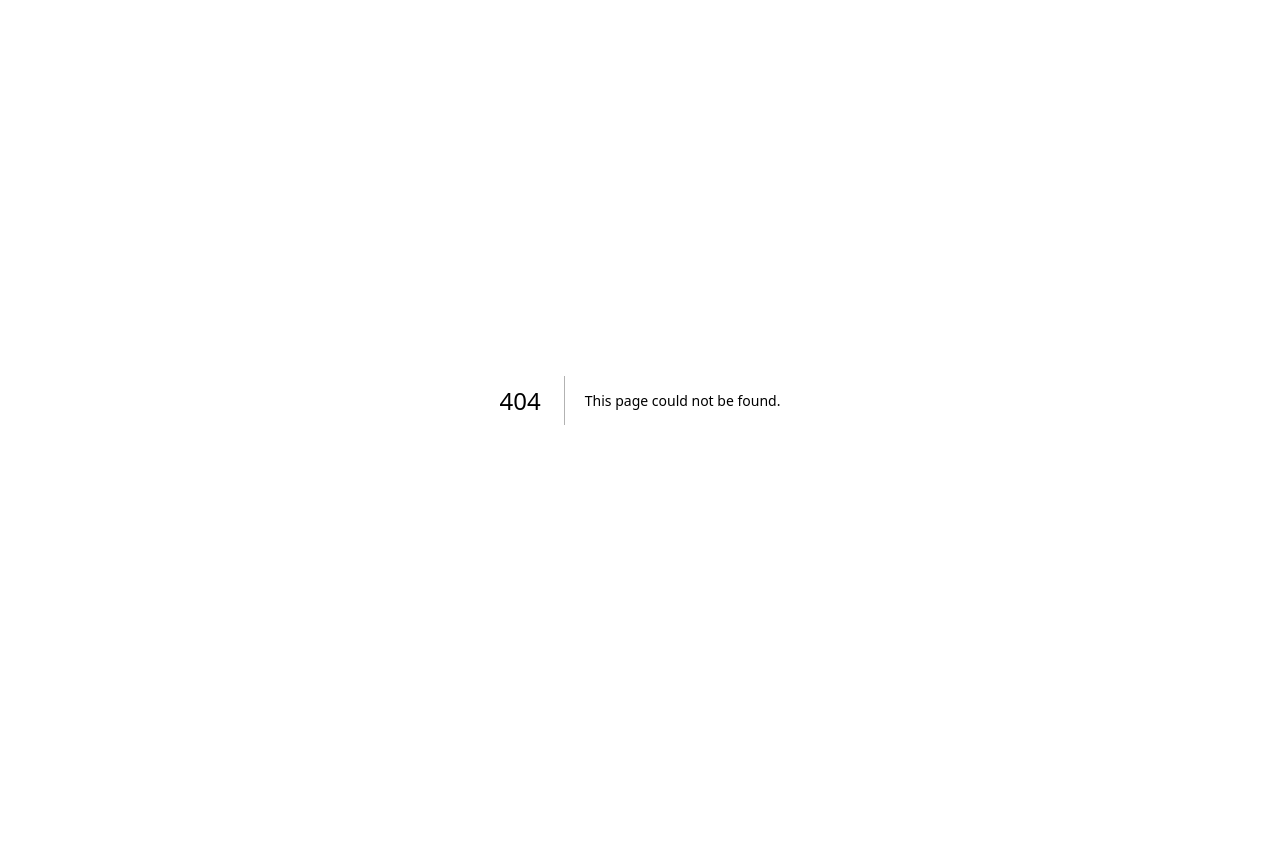
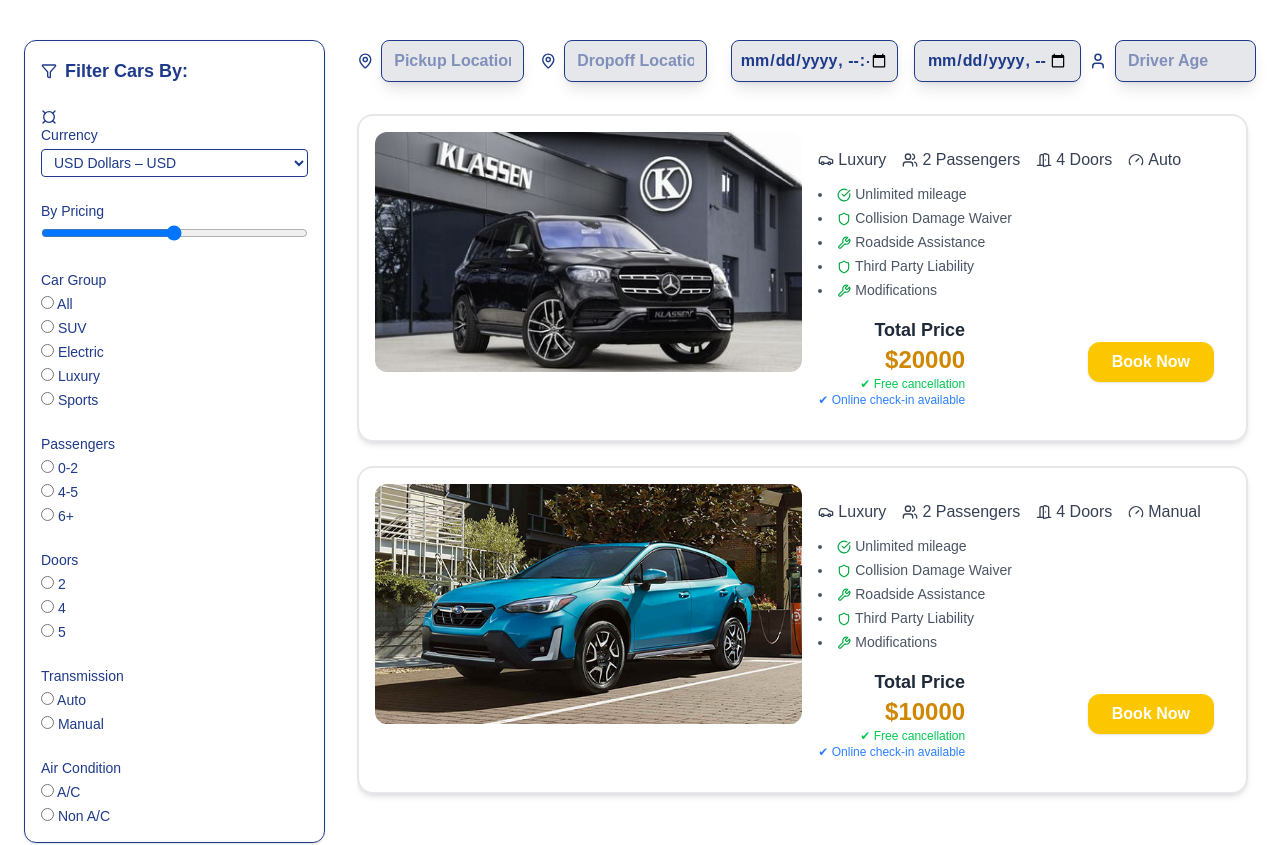
Before and after one commit to Dinesh0017/car-rent-platform, a Next.js app: page /bookcar in a window 1280 px wide. Before the commit this address had no page. Shown: the top 845 px of the page. Before the commit the page ends 800 px from the top, so only its background shows below. Built offline with nearby package versions, Linux system fonts and the light colour scheme.

Commit message:
book now

```diff
--- a/package.json
+++ b/package.json
@@ -13,6 +13,7 @@
     "@tailwindcss/postcss": "^4.1.1",
     "framer-motion": "^12.6.3",
     "leaflet": "^1.9.4",
+    "lucide-react": "^0.487.0",
     "next": "15.2.4",
     "postcss": "^8.5.3",
     "react": "^19.0.0",
--- /dev/null
+++ b/src/app/bookcar/page.js
@@ -0,0 +1,23 @@
+import Navbar from "@/components/Navbar";
+import Footer from "@/components/Footer";
+import CarCard from "@/components/BookCar";
+
+
+export default function BookCar() {
+    return(
+        <>
+
+        <CarCard
+        title="Bugatti Chiron"
+        image="assets/bens.jpg"
+        passengers={2}
+        doors={4}
+        transmission="Auto"
+        price={20000}
+      />
+        <Footer />
+
+
+        </>
+    );
+}
--- /dev/null
+++ b/src/components/BookCar.js
@@ -0,0 +1,184 @@
+'use client';
+
+import {
+  Car, Users, DoorOpen, Gauge, CheckCircle, Shield,
+  Wrench, CalendarClock, MapPin, User, Filter,
+  Currency
+} from 'lucide-react';
+
+const CarCard = () => {
+  const carData = [
+    {
+      title: 'Bugatti Chiron',
+      image: 'assets/bens.jpg',
+      passengers: 2,
+      doors: 4,
+      transmission: 'Auto',
+      price: 20000,
+    },
+    {
+      title: 'Bugatti Chiron',
+      image: 'assets/subaru.jpg',
+      passengers: 2,
+      doors: 4,
+      transmission: 'Manual',
+      price: 10000,
+    },
+    {
+      title: 'Bugatti Chiron',
+      image: 'assets/bens.jpg',
+      passengers: 2,
+      doors: 4,
+      transmission: 'Auto',
+      price: 20000,
+    },
+    {
+        title: 'Bugatti Chiron',
+        image: 'assets/subaru.jpg',
+        passengers: 2,
+        doors: 4,
+        transmission: 'Manual',
+        price: 10000,
+      },
+  ];
+
+  return (
+    <main className="max-w-7xl mx-auto px-6 py-10 flex flex-col lg:flex-row gap-8 text-primary">
+      {/* Left Filter Sidebar */}
+      <aside className="w-full lg:w-1/4 border rounded-xl p-4 space-y-6 shadow-sm text-sm">
+        <h2 className="font-bold text-lg flex items-center gap-2"><Filter size={16} /> Filter Cars By:</h2>
+
+        <div>
+          <label className="block font-medium mb-1"><Currency size={16} />Currency</label>
+          <select className="w-full border px-2 py-1 rounded">
+            <option>USD Dollars – USD</option>
+            <option>Euro – EUR</option>
+            <option>INR – INR</option>
+          </select>
+        </div>
+
+        <div>
+          <label className="block font-medium mb-1">By Pricing</label>
+          <input type="range" min="1000" max="50000" className="w-full " />
+        </div>
+
+        <div>
+          <label className="block font-medium mb-1">Car Group</label>
+          <div className="space-y-1">
+            <div><input type="radio" name="group" /> All</div>
+            <div><input type="radio" name="group" /> SUV</div>
+            <div><input type="radio" name="group" /> Electric</div>
+            <div><input type="radio" name="group" /> Luxury</div>
+            <div><input type="radio" name="group" /> Sports</div>
+          </div>
+        </div>
+
+        <div>
+          <label className="block font-medium mb-1">Passengers</label>
+          <div className="space-y-1">
+            <div><input type="radio" name="passengers" /> 0-2</div>
+            <div><input type="radio" name="passengers" /> 4-5</div>
+            <div><input type="radio" name="passengers" /> 6+</div>
+          </div>
+        </div>
+
+        <div>
+          <label className="block font-medium mb-1">Doors</label>
+          <div className="space-y-1">
+            <div><input type="radio" name="doors" /> 2</div>
+            <div><input type="radio" name="doors" /> 4</div>
+            <div><input type="radio" name="doors" /> 5</div>
+          </div>
+        </div>
+
+        <div>
+          <label className="block font-medium mb-1">Transmission</label>
+          <div className="space-y-1">
+            <div><input type="radio" name="transmission" /> Auto</div>
+            <div><input type="radio" name="transmission" /> Manual</div>
+          </div>
+        </div>
+
+        <div>
+          <label className="block font-medium mb-1">Air Condition</label>
+          <div className="space-y-1">
+            <div><input type="radio" name="ac" /> A/C</div>
+            <div><input type="radio" name="ac" /> Non A/C</div>
+          </div>
+        </div>
+      </aside>
+
+      {/* Right Main Content */}
+      <section className="w-full lg:w-3/4">
+        {/* Top Filters */}
+        <div className="grid grid-cols-1 md:grid-cols-5 gap-4 mb-8 text-primary font-bold ">
+          <div className="flex items-center gap-2  ">
+            <MapPin size={20} />
+            <input type="text" placeholder="Pickup Location" className="w-full px-3 py-2 border rounded-lg bg-gray-200 shadow-lg" />
+          </div>
+          <div className="flex items-center gap-2">
+            <MapPin size={20} />
+            <input type="text" placeholder="Dropoff Location" className="w-full px-3 py-2 border rounded-lg bg-gray-200 shadow-lg" />
+          </div>
+          <div className="flex items-center gap-2 ">
+            <CalendarClock size={18} />
+            <input type="datetime-local" className="w-full px-2 py-2 border rounded-lg bg-gray-200 shadow-lg" />
+          </div>
+          <div className="flex items-center gap-2">
+            <CalendarClock size={18} />
+            <input type="datetime-local" className="w-full px-3 py-2 border rounded-lg bg-gray-200 shadow-lg" />
+          </div>
+          <div className="flex items-center gap-2">
+            <User size={22} />
+            <input type="number" placeholder="Driver Age" className="w-full px-3 py-2 border rounded-lg bg-gray-200 shadow-lg" />
+          </div>
+        </div>
+
+        {/* Car Cards - vertical scroll container */}
+        <div className="h-[calc(100vh-100px)] overflow-y-auto pr-2 space-y-6">
+          {carData.map((car, index) => (
+            <div
+              key={index}
+              className="flex flex-col md:flex-row border-2 border-gray-200 rounded-2xl shadow-md p-4"
+            >
+              <div className="md:w-1/2">
+                <img src={car.image} alt={car.title} className="rounded-xl w-full h-60 object-cover" />
+              </div>
+
+              <div className="md:w-1/2 flex flex-col justify-between p-4">
+                <div className="flex flex-wrap items-center gap-4 text-gray-700 mb-3">
+                  <span className="flex items-center gap-1"><Car size={16} /> Luxury</span>
+                  <span className="flex items-center gap-1"><Users size={16} /> {car.passengers} Passengers</span>
+                  <span className="flex items-center gap-1"><DoorOpen size={16} /> {car.doors} Doors</span>
+                  <span className="flex items-center gap-1"><Gauge size={16} /> {car.transmission}</span>
+                </div>
+
+                <ul className="text-sm text-gray-600 space-y-1 mb-4 list-disc list-inside">
+                  <li><CheckCircle size={14} className="inline text-green-600" /> Unlimited mileage</li>
+                  <li><Shield size={14} className="inline text-green-600" /> Collision Damage Waiver</li>
+                  <li><Wrench size={14} className="inline text-green-600" /> Roadside Assistance</li>
+                  <li><Shield size={14} className="inline text-green-600" /> Third Party Liability</li>
+                  <li><Wrench size={14} className="inline text-green-600" /> Modifications</li>
+                </ul>
+
+                <div className="flex justify-between items-center">
+                  <div className="text-right">
+                    <p className="text-lg font-bold text-gray-800">Total Price</p>
+                    <p className="text-2xl font-bold text-yellow-600">${car.price}</p>
+                    <p className="text-xs text-green-500">✔ Free cancellation</p>
+                    <p className="text-xs text-blue-500">✔ Online check-in available</p>
+                  </div>
+                  <button className="bg-yellow-400 hover:bg-yellow-500 text-white font-semibold px-6 py-2 rounded-xl shadow">
+                    Book Now
+                  </button>
+                </div>
+              </div>
+            </div>
+          ))}
+        </div>
+      </section>
+    </main>
+  );
+};
+
+export default CarCard;
--- a/src/components/Navbar.js
+++ b/src/components/Navbar.js
@@ -8,8 +8,11 @@ import { useRouter } from "next/navigation";
 const Navbar = () => {
   const router = useRouter();
 
-  const handleClick = () => {
+  const handleSignUp = () => {
     router.push("/selectsignup"); // or any route you want
+  };
+  const handleBookCar = () => {
+    router.push("/bookcar"); // or any route you want
   };
 
   return (
@@ -53,13 +56,13 @@ const Navbar = () => {
         <div className="flex gap-4">
           <Button
             label="Login"
-            onClick={handleClick}
+            onClick={handleSignUp}
             type="outline"
             size="sm"
           />
           <Button
             label="Book Now"
-            onClick={handleClick}
+            onClick={handleBookCar}
             type="primary"
             size="sm"
           />
```
Also changed, not shown: src/components/CarCard.js (deleted), 1 other file (tests, documents, lock files or other folders).
